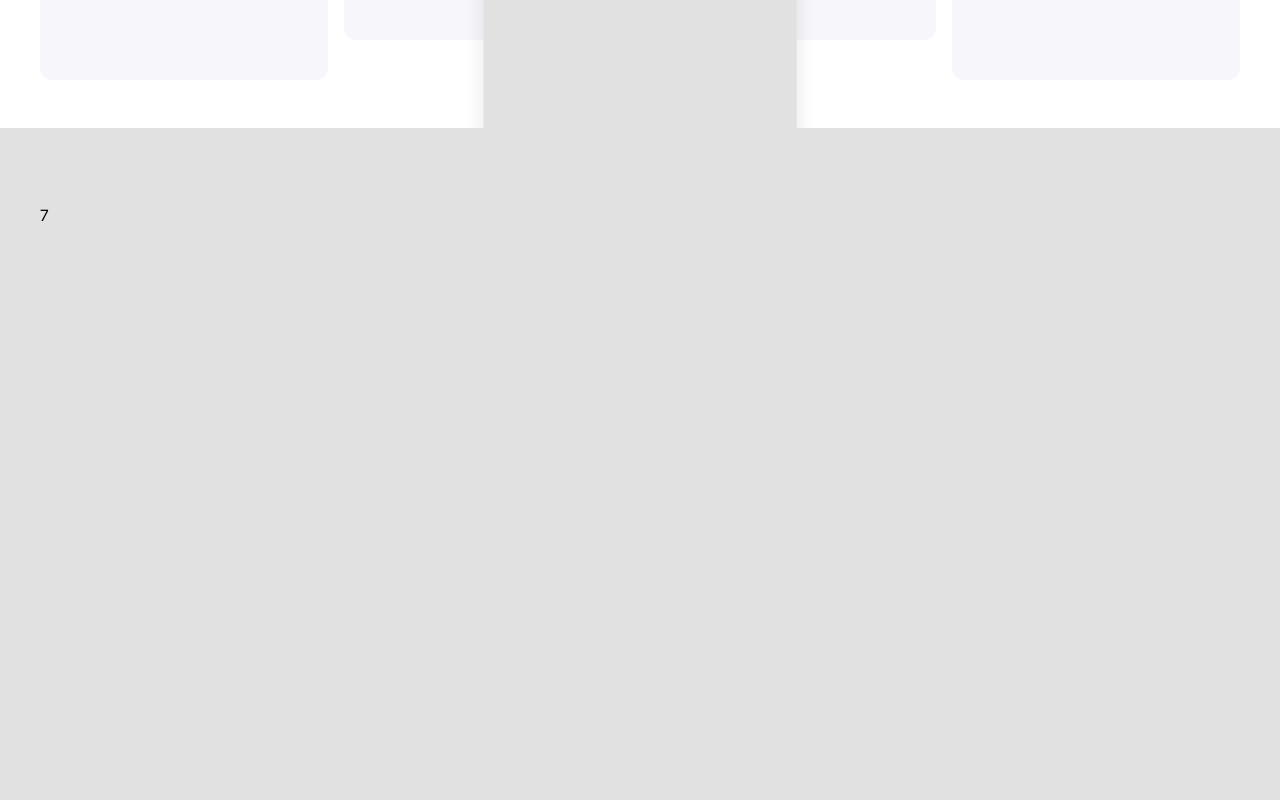
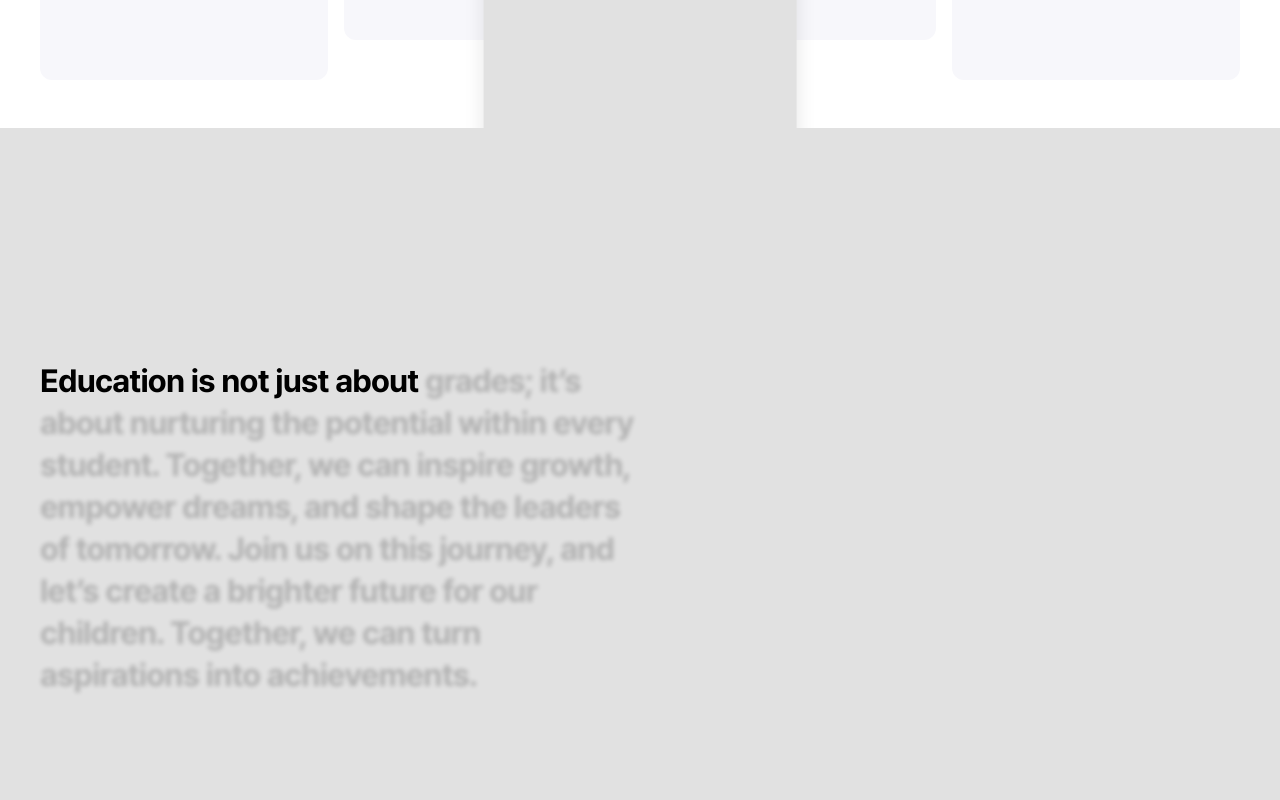
Before and after one commit to SangO-Lee/if-design, a React (Create React App) app: page / in a window 1280 px wide. Shown: the part 8120-8920 px from the top of the page. Built offline with nearby package versions, Linux system fonts and the light colour scheme.

Commit message:
scroll text reveal 기능 추가

```diff
--- a/src/assets/css/common.scss
+++ b/src/assets/css/common.scss
@@ -252,6 +252,26 @@ main {
             }
         }
     }
+
+    //section7
+    #section7 {
+        height: 400vh;
+        .container {
+            position: sticky;
+            top: 80px;
+            display: flex;
+            height: 80vh;
+            align-items: center;
+        }
+        #scroll-quote {
+            width: 600px;
+            max-width: 100%;
+            .word {
+                @include headline1;
+                font-weight: bold;
+            }
+        }
+    }
 }
 
 #footer {
--- /dev/null
+++ b/src/assets/css/scroll-text-reveal.scss
@@ -0,0 +1,11 @@
+.scroll-text {
+    .word {
+        opacity: 0.2;
+        filter: blur(2px);
+        transition: all 0.6s ease;
+        &.on {
+            opacity: 1;
+            filter: blur(0px);
+        }
+    }
+}
--- /dev/null
+++ b/src/components/common/ScrollTextReveal.js
@@ -0,0 +1,32 @@
+import React, { useEffect, useState } from "react";
+import "assets/css/scroll-text-reveal.scss";
+
+const ScrollTextReveal = ({ text, progress }) => {
+    const [scrollPosition, setScrollPosition] = useState(0);
+
+    const words = text.split(" ");
+    useEffect(() => {
+        setScrollPosition(progress);
+    }, [progress]);
+
+    return (
+        <>
+            <p className="scroll-text">
+                {words.map((word, index) => (
+                    <span
+                        key={index}
+                        className={`word ${
+                            scrollPosition >= index / words.length - 0.1
+                                ? "on"
+                                : ""
+                        }`}
+                    >
+                        {`${word} `}
+                    </span>
+                ))}
+            </p>
+        </>
+    );
+};
+
+export default ScrollTextReveal;
--- a/src/components/main/Section7.js
+++ b/src/components/main/Section7.js
@@ -1,9 +1,29 @@
 import menu from "assets/data/menu";
+import ScrollProgress from "components/common/ScollProgress";
+import ScrollTextReveal from "components/common/ScrollTextReveal";
+import React, { useState } from "react";
+
 function Section7() {
+    const targetRef = React.useRef(null);
+    const [progress, setProgress] = useState(0);
+    const handleProgressChange = (newProgress) => {
+        setProgress(newProgress);
+    };
     return (
         <>
-            <section id={menu[6].id}>
-                <div className="container">7</div>
+            <ScrollProgress
+                targetRef={targetRef}
+                onProgressChange={handleProgressChange}
+            />
+            <section id={menu[6].id} ref={targetRef}>
+                <div className="container">
+                    <div id="scroll-quote">
+                        <ScrollTextReveal
+                            text="Education is not just about grades; it’s about nurturing the potential within every student. Together, we can inspire growth, empower dreams, and shape the leaders of tomorrow. Join us on this journey, and let’s create a brighter future for our children. Together, we can turn aspirations into achievements."
+                            progress={progress}
+                        />
+                    </div>
+                </div>
             </section>
         </>
     );
```
